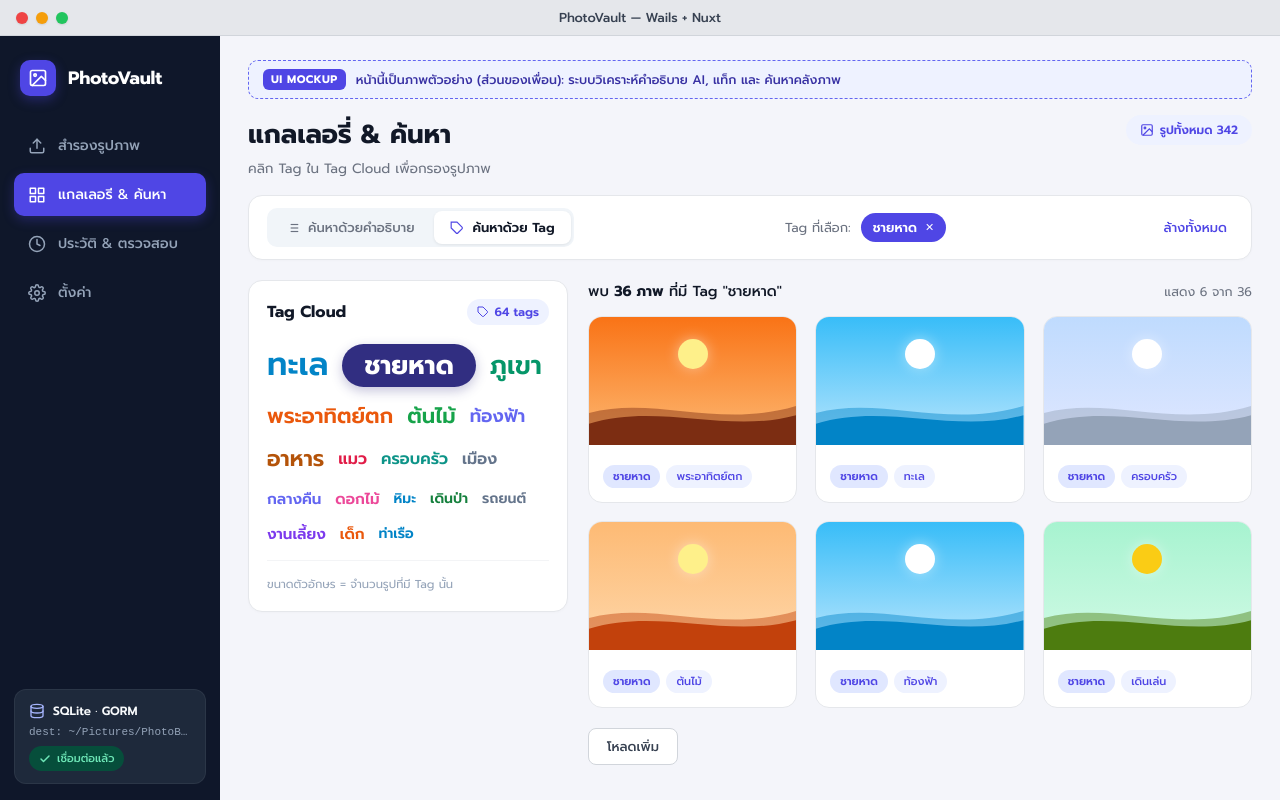
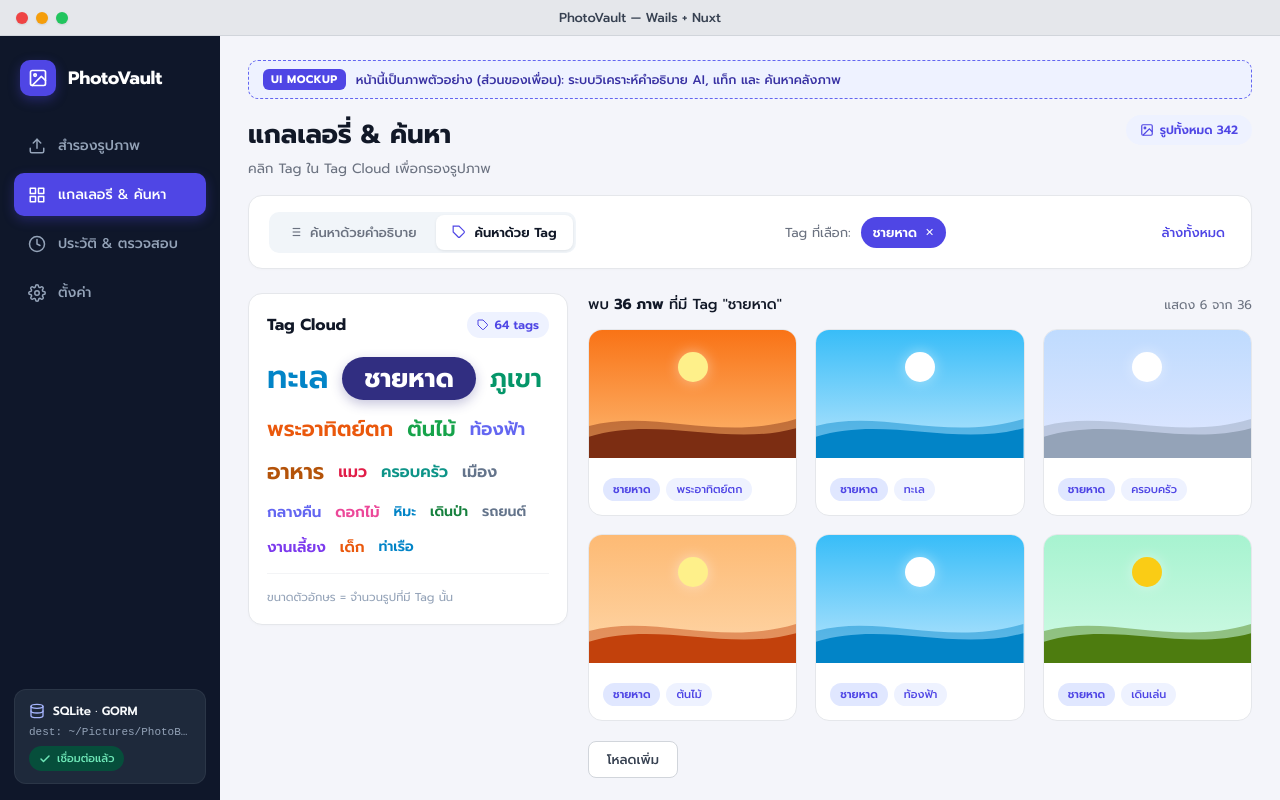
Before and after one commit to Songyot-Wonghathaen/PhotoBackup, a Nuxt app in the folder frontend/: page /gallery in a window 1280 px wide. Built offline with nearby package versions, Linux system fonts and the light colour scheme.

Commit message:
fix(gallery): expand search-by-tag white box height to 74px with vertical centering

```diff
--- a/frontend/app/pages/gallery/index.vue
+++ b/frontend/app/pages/gallery/index.vue
@@ -427,20 +427,25 @@ const displayedPhotos = computed(() => {
   background: #FFFFFF;
   border-radius: 14px;
   border: 1px solid #E5E7EB;
-  padding: 14px 18px;
-  margin-bottom: 20px;
+  padding: 16px 20px;
+  margin-bottom: 24px;
   box-shadow: 0 1px 3px rgba(0,0,0,0.02);
+  box-sizing: border-box;
 }
 
 .search-panel-card.compact-mode {
-  padding: 12px 18px;
-  min-height: 48px;
+  padding: 0 20px;
+  height: 74px;
+  min-height: 74px;
+  display: flex;
+  align-items: center;
 }
 
 .search-nav-row {
   display: flex;
   align-items: center;
   justify-content: space-between;
+  width: 100%;
 }
 
 .search-panel-card:not(.compact-mode) .search-nav-row {
@@ -453,13 +458,17 @@ const displayedPhotos = computed(() => {
   padding: 3px;
   border-radius: 10px;
   gap: 4px;
+  height: 41px;
+  box-sizing: border-box;
+  align-items: center;
 }
 
 .tab-btn {
   display: inline-flex;
   align-items: center;
   gap: 8px;
-  padding: 7px 16px;
+  height: 35px;
+  padding: 0 16px;
   border-radius: 8px;
   border: none;
   background: transparent;
@@ -469,6 +478,7 @@ const displayedPhotos = computed(() => {
   font-weight: 500;
   cursor: pointer;
   transition: all 0.15s ease-in-out;
+  box-sizing: border-box;
 }
 
 .tab-btn.active {
@@ -497,8 +507,10 @@ const displayedPhotos = computed(() => {
   color: #FFFFFF;
   font-size: 13px;
   font-weight: 600;
-  padding: 5px 12px;
-  border-radius: 9999px;
+  height: 31px;
+  padding: 0 12px;
+  border-radius: 15.5px;
+  box-sizing: border-box;
 }
 
 .btn-clear-tag {
```
